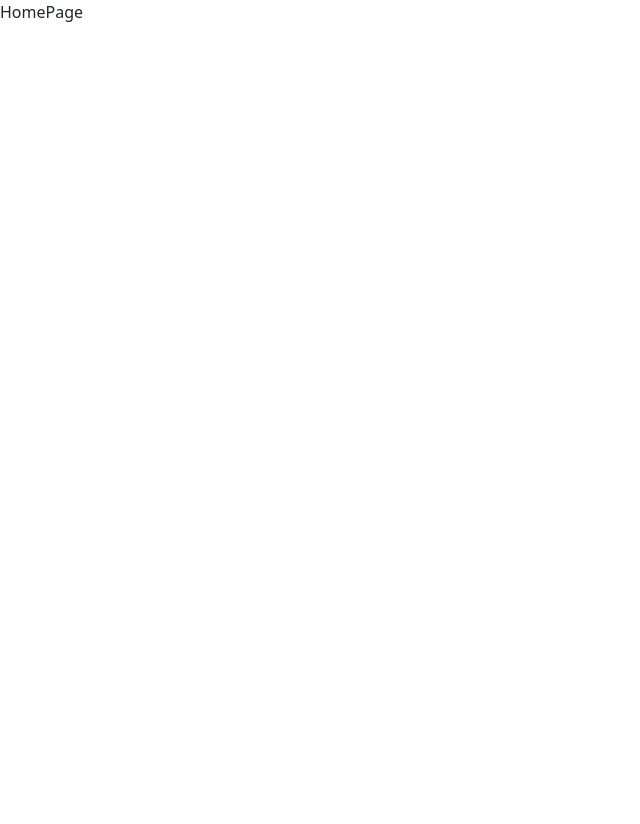
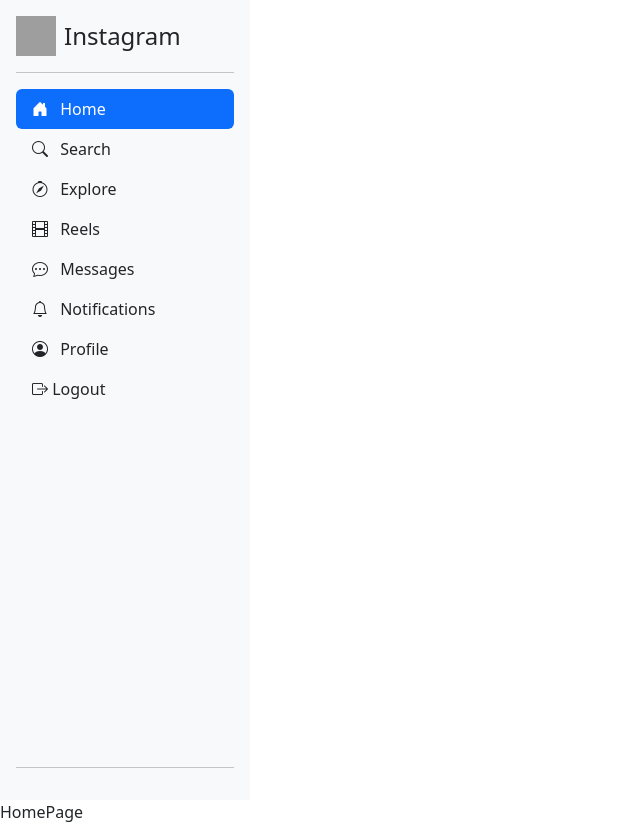
Before and after one commit to kunalgwala22/instagram-clone, a React (Vite) app in the folder Frontend/: page / in a window 1280 px wide. Shown: the whole page, without its empty margins (0-640 px from the left). Before the commit the page ends 800 px from the top, so only its background shows below. Built offline with nearby package versions, Linux system fonts and the light colour scheme; grey boxes are pictures that could not be loaded.

Commit message:
add sidenavigation component

```diff
--- /dev/null
+++ b/Frontend/components/SideNavbar.jsx
@@ -0,0 +1,64 @@
+import React from 'react'; // For any custom styling (minimal)
+
+const SideNavbar = () => {
+  return (
+    <div className="d-flex flex-column flex-shrink-0 p-3 bg-light" style={{ width: '250px', height: '100vh' }}>
+      <a href="/" className="d-flex align-items-center mb-3 mb-md-0 me-md-auto text-dark text-decoration-none">
+        <img
+          src="https://upload.wikimedia.org/wikipedia/commons/a/a5/Instagram_icon.png"
+          alt="Instagram Logo"
+          width="40"
+          height="40"
+          className="me-2"
+        />
+        <span className="fs-4">Instagram</span>
+      </a>
+      <hr />
+      <ul className="nav nav-pills flex-column mb-auto">
+        <li className="nav-item">
+          <a href="#" className="nav-link active">
+            <i className="bi bi-house-door-fill me-2"></i> Home
+          </a>
+        </li>
+        <li>
+          <a href="#" className="nav-link text-dark">
+            <i className="bi bi-search me-2"></i> Search
+          </a>
+        </li>
+        <li>
+          <a href="#" className="nav-link text-dark">
+            <i className="bi bi-compass me-2"></i> Explore
+          </a>
+        </li>
+        <li>
+          <a href="#" className="nav-link text-dark">
+            <i className="bi bi-film me-2"></i> Reels
+          </a>
+        </li>
+        <li>
+          <a href="#" className="nav-link text-dark">
+            <i className="bi bi-chat-dots me-2"></i> Messages
+          </a>
+        </li>
+        <li>
+          <a href="#" className="nav-link text-dark">
+            <i className="bi bi-bell me-2"></i> Notifications
+          </a>
+        </li>
+        <li>
+          <a href="#" className="nav-link text-dark">
+            <i className="bi bi-person-circle me-2"></i> Profile
+          </a>
+        </li>
+        <li>
+          <a href="/login" className="nav-link text-dark">
+            <i className="bi bi-box-arrow-right"></i> Logout
+          </a>
+        </li>
+      </ul>
+      <hr />
+    </div>
+  );
+};
+
+export default SideNavbar;
--- a/Frontend/package.json
+++ b/Frontend/package.json
@@ -12,6 +12,8 @@
   "dependencies": {
     "antd": "^5.20.6",
     "axios": "^1.7.7",
+    "bootstrap": "^5.3.3",
+    "bootstrap-icons": "^1.11.3",
     "lucide-react": "^0.446.0",
     "react": "^18.3.1",
     "react-dom": "^18.3.1",
--- a/Frontend/src/App.css
+++ b/Frontend/src/App.css
@@ -1,132 +1,11 @@
-/* *{
-  box-sizing: border-box;
-}
-.login-container{
-  display: flex;
-  align-items: center;
-  text-align: center;
-  flex-direction: column;
-  margin: 130px 360px;
-  width: 100%;
-  height: 100vh;
-  font-family: Arial, Helvetica, sans-serif;
+body, html {
+  margin: 0;
+  padding: 0;
+  height: 100%;
+  font-family: Arial, sans-serif;
 }
 
-.instagram-logo{
-  width: 175px;
-  height: 89px;
-  margin: 10px 0;
-
+.app-container {
+  display: flex;
+  height: 100vh;
 }
-.box-1{
-  height: 400px;
-  width: 350px;
-  border: 1px solid rgb(219, 219, 219);
-}
-.fb-box{
-  display: flex;
-  flex-direction: row;
-  align-items: center;
-   justify-content: center;
-}
-.fb-icon{
-  height: 22px;
-}
-.fb-link{
-  margin-left: 5px;
-  cursor: pointer;
-  font-weight: bold;
-  color: #385185;
-}
-.forgotten-password-box{
-
-  cursor: pointer;
-  color: #385185;
-
-}
-
-.install{
-  display: flex;
-  flex-direction: row;
-  margin: -20px ;
-
-}
-.playstore-logo{
-  width: 139px;
-  height: 93px;
-  margin: 18px -40px ;
-}
-
-.appstore-logo{
-  width: 275px;
-  height: 129px;
-  margin-left: -100px;
-
-}
-.box-2{
-  height: 63px;
-  width: 350px;
-  border: 1px solid rgb(219, 219, 219);
-  background-color: rgb(255,255,255);
-  margin: 10px 0;
-}
-input{
-  background-color: rgb(250, 250, 250);
-  font-size: 400;
-  list-style: 18px;
-  font-size: 13px;
-  padding: 7px 0 7px 8px;
-  height: 36px;
-  width: 260px;
-  border: 0;
-  outline: none;
-
-}
-.input-box{
-  margin-top: -10px;
-}
-.input-box1{
-  margin: 15px 0;
-}
-.login-button{
-  border-radius: 4px;
-  background-color: #0095f6;
-  color: rgb(255,255,255);
-  width: 268px;
-  padding: 5px 9px;
-}
-.lines-box{
-  margin: 20px;
-  margin-left: 5px;
-  display: flex;
-  align-items: center;
-  justify-content: center;
-  width: 100%;
-  height: 10px;
-  font-size: 13px;
-  color: #8e8e8e;
-  font-weight: bold;
-
-}
-.line-1{
-  width: 106px;
-  height: 1px;
-  background-color: #dbdbdb;
-
-
-}
-.line-2{
-  width: 106px;
-  height: 1px;
-  background-color: #dbdbdb;
-
-
-}
-.or-box{
-  margin:0 10px 0 10px;
-
-}
-.sign-up-span{
-  color: #385185;
-  cursor: pointer;
-} */
--- a/Frontend/src/App.jsx
+++ b/Frontend/src/App.jsx
@@ -3,7 +3,6 @@
 import HomePage from './pages/HomePage'
 import Login from './pages/Login'
 import Register from './pages/Register'
-
 
 function App() {
 
--- a/Frontend/src/main.jsx
+++ b/Frontend/src/main.jsx
@@ -2,6 +2,8 @@
 import { createRoot } from 'react-dom/client'
 import App from './App.jsx'
 import './index.css'
+import 'bootstrap-icons/font/bootstrap-icons.css';
+
 
 createRoot(document.getElementById('root')).render(
   <StrictMode>
--- a/Frontend/src/pages/HomePage.jsx
+++ b/Frontend/src/pages/HomePage.jsx
@@ -1,7 +1,13 @@
 import React from 'react'
+import SideNavbar from '../../components/SideNavbar'
 const HomePage = () => {
   return (
-    <div>HomePage</div>
+    <div>
+<div>
+  <SideNavbar/>
+</div>
+<div>HomePage</div>
+    </div>
   )
 }
 
```
Also changed, not shown: 1 other file (tests, documents, lock files or other folders).
